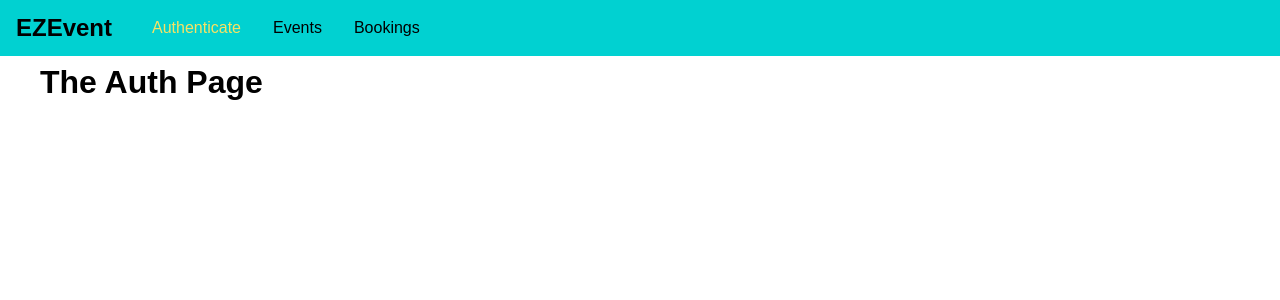
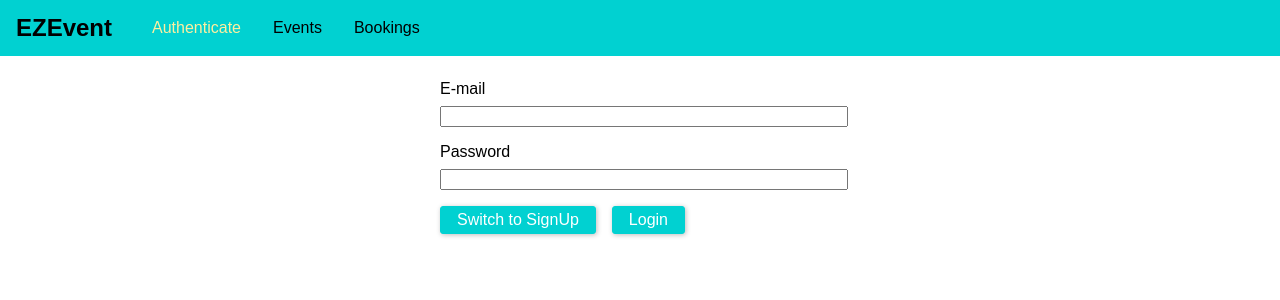
Before and after one commit to AnthonyClausing/graphql-react-event-booking, a React (Create React App) app in the folder public/: page /auth in a window 1280 px wide. Shown: the top 300 px of the page. Built offline with nearby package versions, Linux system fonts and the light colour scheme.

Commit message:
signup/login feature and UI now available

```diff
--- a/public/src/components/Navigation/MainNavigation.css
+++ b/public/src/components/Navigation/MainNavigation.css
@@ -38,5 +38,5 @@
 .main-navigation__items a:hover,
 .main-navigation__items a:active,
 .main-navigation__items a.active {
-  color: #f8e264;
+  color: #fdefa0;
 }
--- /dev/null
+++ b/public/src/pages/Auth.css
@@ -0,0 +1,37 @@
+.auth-form {
+  width: 25rem;
+  max-width: 80%;
+  margin: 5rem auto;
+}
+
+.form-control {
+  margin-bottom: 1rem;
+}
+
+.form-control label,
+.form-control input {
+  width: 100%;
+  display: block;
+}
+
+.form-control label{
+  margin-bottom: 0.5rem;
+}
+
+.form-actions button {
+  background-color: #01d1d1;
+  font: inherit;
+  border: 1px solid #01d1d1;
+  border-radius: 3px;
+  padding: 0.25rem 1rem;
+  margin-right: 1rem;
+  box-shadow: 1px 1px 5px rgba(0,0,0, 0.26);
+  color: white;
+  cursor: pointer;
+}
+
+.form-actions button:hover,
+.form-actions button:active {
+  background: #01a7a7;
+  border-color: #01a7a7;
+}
--- a/public/src/pages/Auth.js
+++ b/public/src/pages/Auth.js
@@ -1,9 +1,91 @@
 import React, { Component } from 'react';
+
+import './Auth.css';
 
 class AuthPage extends Component{
 
+  state = {
+    isLogIn : true
+  }
+  constructor(props){
+    super(props);
+    this.emailEl = React.createRef();
+    this.passwordEl = React.createRef();
+  }
+
+  switchModeHandler = () => {
+    this.setState(prevState => {
+      return {isLogIn: !prevState.isLogIn}
+    })
+  }
+
+  submitHandler = (event) => {
+    event.preventDefault();
+    const email = this.emailEl.current.value;
+    const password = this.passwordEl.current.value;
+    if(!email.trim().length|| !password.trim().length){
+      return;
+    }
+    let requestBody = {
+      query : `
+        query {
+          login(email: "${email}", password:"${password}"){
+            userId
+            token
+            tokenExpiration
+          }
+        }
+      `
+    };
+    if (!this.state.isLogIn) {
+      requestBody = {
+        query: `
+          mutation {
+            createUser(userInput: {email: "${email}", password:"${password}"}){
+              _id
+              email
+            }
+          }
+        `
+      };
+    }
+
+    fetch('http://localhost:9000/graphql', {
+      method: 'POST',
+      body: JSON.stringify(requestBody),
+      headers: {
+        'Content-Type' : 'application/json'
+      }
+    })
+    .then( res =>{
+      if(res.status !== 200 && res.status !== 201){
+        throw new Error('Failed');
+      }
+      return res.json();
+    })
+    .then( data => {
+      console.log(data);
+    })
+    .catch(err =>{
+      console.log(err);
+    });
+  };
+
   render(){
-    return (<h1>The Auth Page</h1>);
+    return <form className="auth-form" onSubmit={this.submitHandler}>
+      <div className="form-control">
+        <label htmlFor="email">E-mail</label>
+        <input type="email" id="email" ref={this.emailEl}/>
+      </div>
+      <div className="form-control">
+        <label htmlFor="password">Password</label>
+        <input type="password" id="password" ref={this.passwordEl}/>
+      </div>
+      <div className="form-actions">
+        <button type="button" onClick={this.switchModeHandler}>Switch to {this.state.isLogIn ? 'SignUp' : 'LogIn'}</button>
+        <button type="submit">{this.state.isLogIn ? 'Login': 'SignUp'}</button>
+      </div>
+    </form>;
   }
 }
 
```
Also changed, not shown: 2 other files (tests, documents, lock files or other folders).
